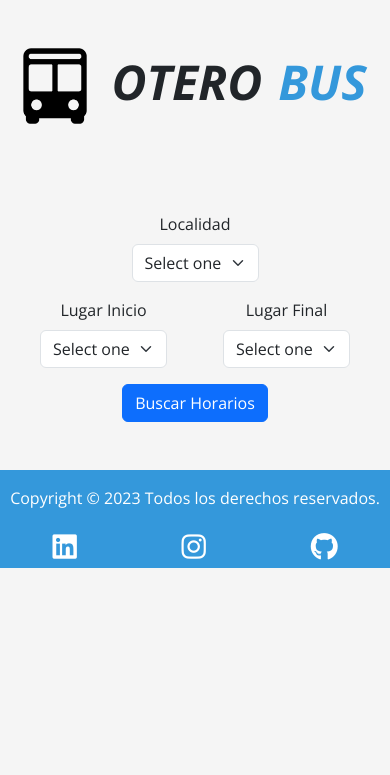
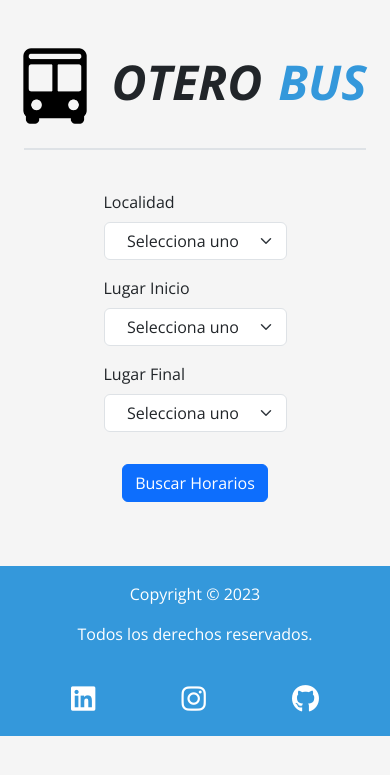
Before and after one commit to marcelocasse/MC-BUS, a Django app: page /oterobus/base in a window 390 px wide. Shown: the top 775 px of the page. Run offline with Django 4.2, Linux system fonts and the light colour scheme; data comes from the database, SQL or seed files in the repository; some libraries are stand-ins or nearby versions.

Commit message:
responsive

```diff
--- a/bus/static/bus/css/style.css
+++ b/bus/static/bus/css/style.css
@@ -8,6 +8,7 @@
   margin: 0;
   padding: 0;
   font-family: "Open Sans", sans-serif;
+  box-sizing: border-box;
 }
 
 body {
@@ -46,14 +47,21 @@ footer i {
   user-select: none;
 }
 
-.card {
-  max-width: 15rem;
+#card-w {
+  width: 10rem;
+  min-height: 8rem !important;
 }
-.card .card-title {
+#card-w .card-title {
   font-size: 0.8rem;
 }
-.card .card-text {
-  font-size: 0.5rem;
+#card-w #card-body {
+  display: flex;
+  justify-content: center;
+  align-items: center;
+  padding: 0;
+}
+#card-w #card-body p {
+  font-size: 1rem;
 }
 
 /*# sourceMappingURL=style.css.map */
--- a/bus/static/bus/js/index.js
+++ b/bus/static/bus/js/index.js
@@ -26,7 +26,6 @@ const ListarLocalidades = async () =>{
         .then((data) => data.json())
         .then((data) => data.data.forEach((element) => {
             let option = document.createElement("option")
-            console.log(element.localidad)
             option.innerHTML = element.localidad
             option.value = element.id
             localidades.append(option)
@@ -56,26 +55,25 @@ const  mostrarhorarios = async (lugar_inicio,valor) => {
         switch (valor){
             case "inicio":
                 dict_horario_inicio['horarios'] = data.data.Horarios
-                dict_horario_inicio['titulo'] = data.data.Lugar
+                dict_horario_inicio['titulo'] = data.data.lugar
                 break;
             case "fin":
                 dict_horario_fin['horarios'] =  data.data.Horarios
-                dict_horario_fin['titulo'] = data.data.Lugar
+                dict_horario_fin['titulo'] = data.data.lugar
                 break;
         }
 }
 
-const creartarjetas = async (titulo,hora) => {
+const creartarjetas = async (titulo,lugar,hora) => {
     tarjeta=`
-        <div class="col-5 col-sm-4">
-            <div class="card shadow rounded-4 text-center mb-3 mt-3">
-                <div class="card-header bg-primary rounded-top-4 text-white fs-4 p-2">test</div>
-                    <div class="card-body m-0 p-0">
-                        <p class="card-text fs-4 text-wrap p-2">${titulo}</p>
+
+            <div class="card shadow rounded-4 text-center mb-3 mt-3" id="card-w">
+                <div class="card-header bg-primary rounded-top-4 text-white fs-4 p-2">${titulo}</div>
+                    <div class="card-body" id="card-body">
+                        <p class="card-text text-wrap p-2">${lugar}</p>
                     </div>
                 <div class="card-footer fw-bold fs-4">${hora}</div>
             </div>
-        </div>
     `
     sectiontest.innerHTML+= tarjeta
 }
@@ -84,8 +82,8 @@ const creartarjetas = async (titulo,hora) => {
 const ponerhorarios = async () => {
 
     for (let index = 0; index < dict_horario_inicio['horarios'].length; index++) {
-        creartarjetas(dict_horario_inicio['titulo'],dict_horario_inicio['horarios'][index])
-        creartarjetas(dict_horario_fin['titulo'],dict_horario_fin['horarios'][index])
+        creartarjetas("Sale",dict_horario_inicio['titulo'],dict_horario_inicio['horarios'][index])
+        creartarjetas("Llega",dict_horario_fin['titulo'],dict_horario_fin['horarios'][index])
     }
 }
 
--- a/bus/static/bus/sass/style.scss
+++ b/bus/static/bus/sass/style.scss
@@ -12,6 +12,7 @@ $second-color: #D9D9D9;
     margin: 0;
     padding: 0;
     font-family: 'Open Sans', sans-serif;
+    box-sizing: border-box;
 }
 body{
     background-color: #f5f5f5 !important;
@@ -53,13 +54,20 @@ footer{
 }
 
 
-.card{
-    max-width: 15rem;
-    // min-height: 8rem !important;
+#card-w{
+    width: 10rem;
+    min-height: 8rem !important;
     .card-title{
         font-size: .8rem;
     }
-    .card-text{
-        font-size: .5rem;
+    #card-body{
+        display: flex;
+        justify-content: center;
+        align-items: center;
+        padding: 0;
+        p{
+            font-size: 1rem;
+        }
     }
+
 }
--- a/bus/templates/bus/html/base.html
+++ b/bus/templates/bus/html/base.html
@@ -10,17 +10,16 @@
         {% block title %}{% endblock title %}
     </title>
 
-    {% block style %}
-        <link rel="stylesheet" href="{% static 'bus/css/style.css' %}">
-        <link href="https://cdn.jsdelivr.net/npm/bootstrap@5.3.1/dist/css/bootstrap.min.css" rel="stylesheet" integrity="sha384-4bw+/aepP/YC94hEpVNVgiZdgIC5+VKNBQNGCHeKRQN+PtmoHDEXuppvnDJzQIu9" crossorigin="anonymous">
-    {% endblock style %}
+    <link rel="stylesheet" href="{% static 'bus/css/style.css' %}">
+    <link href="https://cdn.jsdelivr.net/npm/bootstrap@5.3.1/dist/css/bootstrap.min.css" rel="stylesheet" integrity="sha384-4bw+/aepP/YC94hEpVNVgiZdgIC5+VKNBQNGCHeKRQN+PtmoHDEXuppvnDJzQIu9" crossorigin="anonymous">
+    {% block style %}{% endblock style %}
 
 </head>
 <body>
 
-    <header> {% block header %}{% endblock header %} </header>
+    <header><nav>{% block nav %}{% endblock nav %}</nav></header>
 
-    <main class="container-fluid mt-5 m-0">{% block main %}{% endblock main %}</main>
+    <main>{% block main %}{% endblock main %}</main>
 
     <footer>{% block footer %}{% endblock footer %}</footer>
 
--- a/bus/templates/bus/html/bus.html
+++ b/bus/templates/bus/html/bus.html
@@ -2,58 +2,71 @@
 
 {% load static %}
 
-{% block title %}Oterbus | tu empresa de confianza{% endblock title %}
+{% block title %}Oterbus | Tu empresa de confianza{% endblock title %}
 
 <!-- ========== Header Section ========== -->
-{% block header %}
-    <div class="brand d-flex align-items-center justify-content-center m-4 p-4">
+{% block nav %}
+    <div class="brand d-flex align-items-center justify-content-center m-4 p-4 border-2 border-bottom">
         <img src="{% static 'bus/Vectorbus.png' %}" alt="bus">
         <h1>OTERO<span>BUS</span></h1>
     </div>
-{% endblock header %}
+{% endblock nav %}
 
 <!-- ========== Main Section ========== -->
 {% block main %}
-    <section class="text-center d-flex flex-column justify-content-center align-items-center w-100">
-        <div class="mb-3 mt-3">
+    <section class="container">
+        <div class="row">
+          <div class="col-12 col-md-12">
+
+            <div class="d-flex flex-column align-items-center">
+
+              <div class="mb-3 mt-3 w-50">
                 <label for="localidades" class="form-label">Localidad</label>
-            <select class="form-select" name="localidades" id="localidades">
-              <option selected>Select one</option>
+                <select class="form-select text-center" name="localidades" id="localidades">
+                  <option selected disabled>Selecciona uno</option>
                 </select>
               </div>
 
-          <div class="d-flex flex-row justify-content-around align-items-center w-100">
-            <div class="mb-3">
+              <div class="mb-3 w-50">
                 <label for="lugarinicio" class="form-label">Lugar Inicio</label>
-                <select class="form-select" name="lugarinicio" id="lugarinicio">
-                  <option selected>Select one</option>
+                <select class="form-select text-center" name="lugarinicio" id="lugarinicio">
+                  <option selected disabled>Selecciona uno</option>
                 </select>
               </div>
 
-              <div class="mb-3">
+              <div class="mb-3 w-50">
                 <label for="lugarfinal" class="form-label">Lugar Final</label>
-                <select class="form-select" name="lugarfinal" id="lugarfinal">
-                  <option selected>Select one</option>
+                <select class="form-select text-center" name="lugarfinal" id="lugarfinal">
+                  <option selected disabled>Selecciona uno</option>
                 </select>
               </div>
+
+              <button class="btn btn-primary text-center mt-3" id="btnhorarios" type="button">Buscar Horarios</button>
             </div>
 
-          <button class="btn btn-primary text-center align-items-center justify-content-center d-flex flex-column" id="btnhorarios" type="button">Buscar Horarios</button>
 
-          <section class="container pt-5 m-0 d-flex justify-content-center aling-items-center">
-            <div class="row" id="sectiontest"></div>
+           </div>
+        </div>
     </section>
+
+    <section class="container mt-3">
+      <div class="row">
+        <div class="col-12 col-md-12">
+          <div class="col-12 col-sm-8 col-md-6 col-lg-8 d-flex flex-row flex-wrap align-items-center
+          justify-content-center gap-3 m-auto" id="sectiontest"></div>
+        </div>
+      </div>
     </section>
 {% endblock main %}
 
 
 <!-- ========== Footer Section ========== -->
 {% block footer %}
-    <div class="text-center">
+    <div class="container-fluid sticky-bottom text-center mt-5">
 
-        <p class="flex-wrap">Copyright &copy; 2023 Todos los derechos reservados. </p>
+        <p class="d-flex flex-column gap-3 text-wrap">Copyright &copy; 2023 <span>Todos los derechos reservados.</span></p>
 
-        <ul class="list-unstyled d-flex justify-content-around align-items-center fs-1 flex-wrap">
+        <ul class="list-unstyled d-flex justify-content-around align-items-center fs-1 flex-wrap m-0 p-3">
             <li><a href="#"><i class="fa-brands fa-linkedin"></i></a></i></li>
             <li><a href="#"><i class="fa-brands fa-instagram"></i></a></li>
             <li><a href="#"><i class="fa-brands fa-github"></i></a></li>
```
Also changed, not shown: 1 other file. Lines whose indentation alone changed are shown as unchanged.
